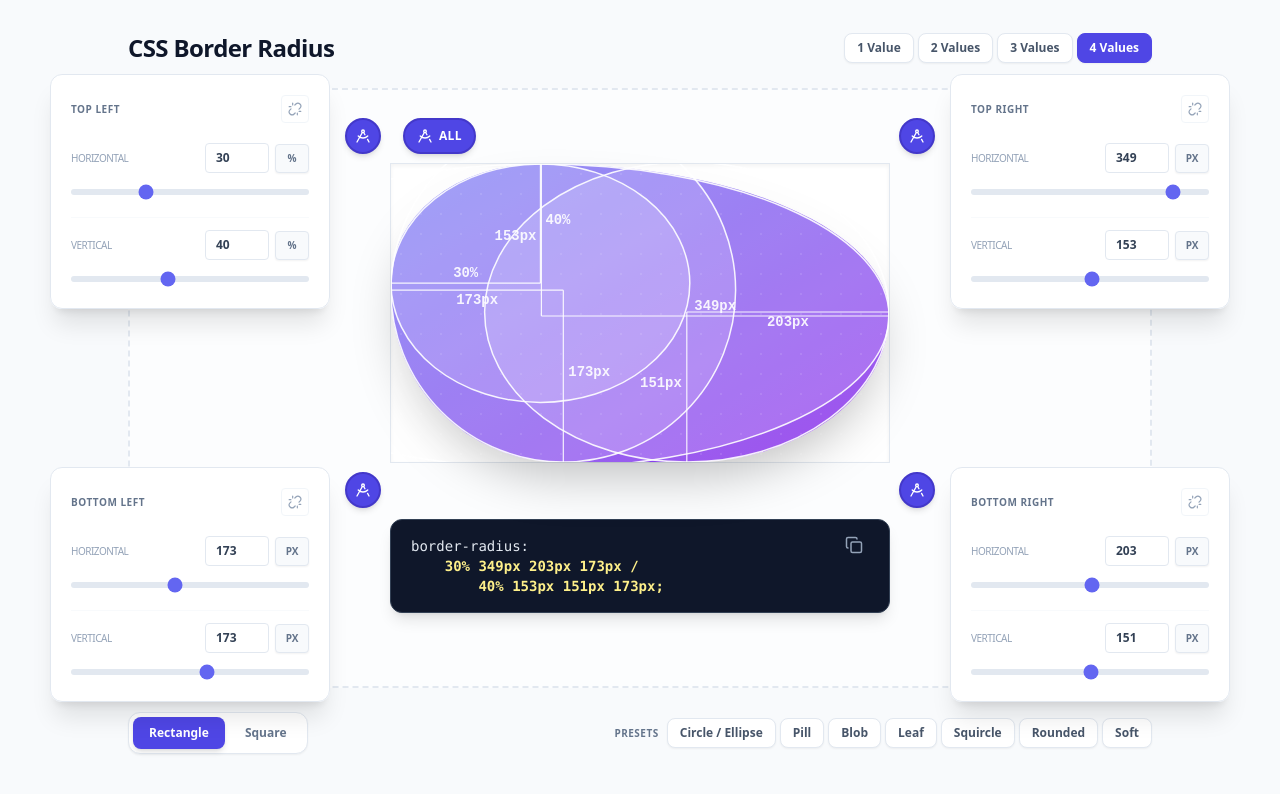
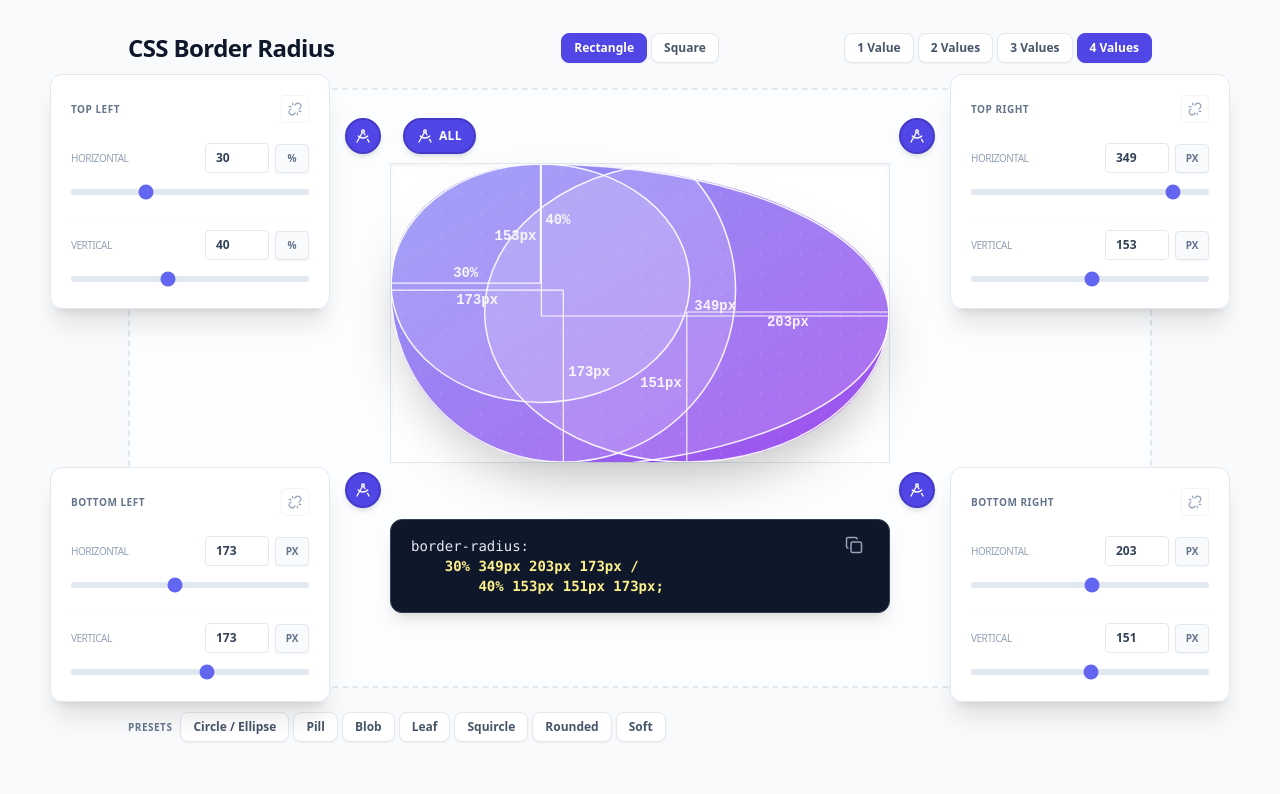
Before and after one commit to shrfrn/border-radius-playground, a React (Vite) app: page / in a window 1280 px wide. Shown: the top 794 px of the page. Built offline with nearby package versions, Linux system fonts and the light colour scheme.

Commit message:
Move shape selector to header

```diff
--- a/src/App.jsx
+++ b/src/App.jsx
@@ -557,14 +557,33 @@ function App() {
 	return (
 		<div className="min-h-screen bg-slate-50 text-slate-900 font-sans p-4 md:p-8 flex flex-col items-center">
 			<div className="w-full max-w-5xl flex flex-col mb-8">
-				<div className="w-full flex items-center justify-between mb-6">
+				<div className="w-full grid grid-cols-3 items-center gap-4 mb-6">
 					<h1 className="text-2xl font-black text-slate-900 tracking-tight">
 						CSS Border Radius
 					</h1>
-					<div className="flex gap-1 flex-wrap">
+					<div className="flex gap-1 flex-wrap justify-center">
+						{['rectangle', 'square'].map(s => (
+							<button
+								key={s}
+								type="button"
+								onClick={() => setShape(s)}
+								className={`px-3 py-1.5 rounded-lg text-xs font-bold border shadow-sm transition-all capitalize ${
+									shape === s
+										? 'bg-indigo-600 text-white border-indigo-600'
+										: 'text-slate-600 bg-white border-slate-200 hover:bg-indigo-50 hover:border-indigo-200'
+								}`}
+								aria-pressed={shape === s}
+								aria-label={`Shape: ${s}`}
+							>
+								{s}
+							</button>
+						))}
+					</div>
+					<div className="flex gap-1 flex-wrap justify-end">
 						{[1, 2, 3, 4].map(v => (
 							<button
 								key={v}
+								type="button"
 								onClick={() => setMode(v)}
 								className={`px-3 py-1.5 rounded-lg text-xs font-bold border shadow-sm transition-all ${
 									mode === v
@@ -637,19 +656,6 @@ function App() {
 				</div>
 
 				<div className="w-full flex items-center justify-between gap-4 mt-6 flex-wrap">
-					<div className="bg-white p-1 rounded-xl border border-slate-200 shadow-sm flex gap-1">
-						{['rectangle', 'square'].map(s => (
-							<button
-								key={s}
-								onClick={() => setShape(s)}
-								className={`px-4 py-2 rounded-lg text-xs font-bold capitalize transition-all ${
-									shape === s ? 'bg-indigo-600 text-white shadow-md' : 'text-slate-500 hover:bg-slate-50'
-								}`}
-							>
-								{s}
-							</button>
-						))}
-					</div>
 					<div className="flex items-center gap-2 flex-wrap">
 						<span className="text-[10px] font-bold text-slate-500 uppercase tracking-wider">Presets</span>
 						<div className="flex gap-1 flex-wrap">
```
